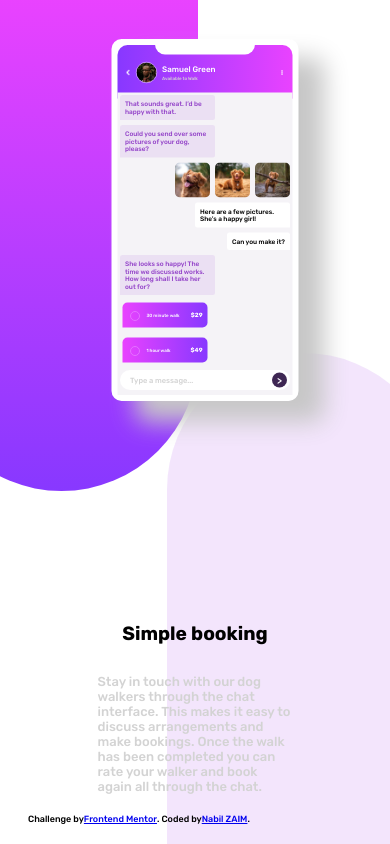
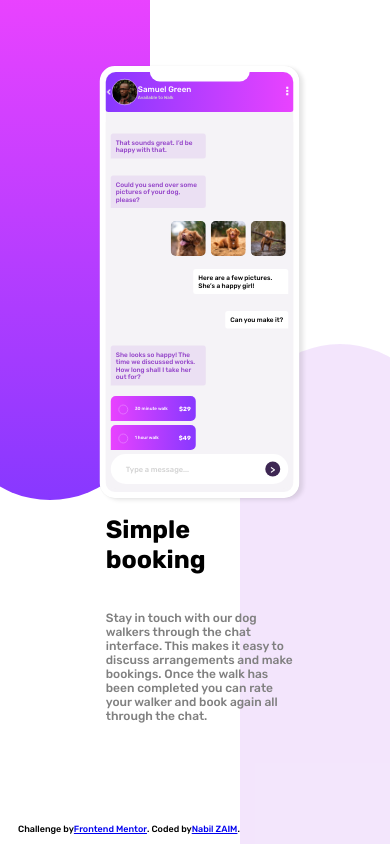
Before and after one commit to Nabil-Zaim-NZ/chat-app-css, a plain HTML site: page index.html in a window 390 px wide. Shown: the top 844 px of the page. Drawn offline with Linux system fonts and the light colour scheme.

Commit message:
the app is responsive now

```diff
--- a/index.html
+++ b/index.html
@@ -16,8 +16,7 @@
 
   <aside class="purple_background_up"></aside>
 
-  <div class="main_plus_article">
-    <aside class="purple_background_down"></aside>
+  <aside class="purple_background_down">
     <main>
       <div class="white_decoration"></div>
       <div class="chat_person">
@@ -66,9 +65,8 @@
           <span class="send_icon"> > </span>
         </div>
       </div>
-    </main>
 
-    <article class="article_container">
+      <article>
         <h1>Simple booking</h1>
         <p>
           Stay in touch with our dog walkers through the chat interface. This
@@ -77,14 +75,17 @@
           the chat.
         </p>
       </article>
-  </div>
+    </main>
 
+  </aside>
 
   <footer class="attribution">
     Challenge by
     <a href="https://www.frontendmentor.io?ref=challenge" target="_blank">Frontend Mentor</a>. Coded by <a
-      href="#">Nabil ZAIM</a>.
+      href="#">Nabil
+      ZAIM</a>.
   </footer>
+
 </body>
 
 </html>
--- a/styles.css
+++ b/styles.css
@@ -2,106 +2,66 @@
 
 body {
     font-family: 'Rubik';
-    overflow: hidden;
 }
 
-.main_plus_article {
-    display: flex;
-    align-items: center;
 
-    @media screen and (max-width:700px) {
-        flex-direction: column;
-        margin-top: auto;
-
-    }
+.purple_background_down {
+    width: 200px;
+    height: 500px;
+    position: absolute;
+    top: 0;
+    left: -50px;
+    background: linear-gradient(hsl(293, 100%, 63%), hsl(264, 100%, 61%));
+    border-radius: 0 0 200px 200px;
 }
 
-.purple_background_down {
-    display: flex;
-    width: 20vw;
-    aspect-ratio: 1/1.8;
-    background: linear-gradient(hsl(293, 100%, 63%), hsl(264, 100%, 61%));
-    position: absolute;
-    left: -50px;
-    top: 0;
-    border-radius: 0 0 200px 200px;
-    z-index: -1;
-
-    @media screen and (max-width:700px) {
-        width: 70vw;
-        left: -75px;
-
-    }
-
-}
 
 .purple_background_up {
-    display: flex;
-    width: 20vw;
-    aspect-ratio: 1/1.8;
+    width: 200px;
+    height: 500px;
+    position: absolute;
+    bottom: 0;
+    right: -50px;
     background-color: hsla(276, 96%, 45%, 0.1);
-    position: absolute;
-    margin-left: auto;
-    right: -50px;
-    bottom: 0;
     border-radius: 200px 200px 0 0;
-
-    @media screen and (max-width:700px) {
-        width: 70vw;
-        left: -75px;
-
-    }
-
-
 }
 
 main {
-    background-color: white;
+    position: absolute;
+    top: -150px;
+    left: 50px;
+
+    background-color: hsl(270, 20%, 96%);
     border: 12px solid white;
-    border-radius: 20px;
-    width: 350px;
-    height: 700px;
-    box-shadow: 50px 40px 50px 2px rgb(199, 199, 199);
+    width: 375px;
+    height: 840px;
+    border-radius: 30px;
+    box-shadow: 8px 4px 8px rgba(0, 0, 0, 0.1), 0 0 2px rgba(0, 0, 0, 0.1);
     transform: scale(0.5);
-    display: flex;
-    align-items: flex-start;
-    position: absolute;
-    left: 140px;
-    top: -20px;
-    z-index: 10;
-
-    @media screen and (max-width:700px) {
-        position: relative;
-        left: 10px;
-        top: -150px;
-    }
-
-
 }
 
 .white_decoration {
     width: 200px;
     height: 20px;
     background-color: white;
-    position: absolute;
+    position: relative;
     left: 50%;
     top: -1px;
     transform: translateX(-50%);
     border-radius: 0 0 20px 20px;
-
+    z-index: 1;
 }
 
 .chat_person {
+    position: relative;
+    top: -20px;
     border-radius: 20px 20px 5px 5px;
     background: linear-gradient(to left, hsl(293, 100%, 63%), hsl(264, 100%, 61%));
     color: white;
     display: flex;
-    padding: 15px;
     align-items: center;
     justify-content: space-around;
-    gap: 10px;
     height: 80px;
-    width: 100%;
 }
 
 .chat_person>img:last-of-type {
@@ -114,6 +74,14 @@ main {
     height: 12px;
 }
 
+.three_dots_icon>img {
+    height: 24px;
+}
+
+.avatar_img {
+    height: 50px;
+}
+
 .full_name {
     display: flex;
     flex-direction: column;
@@ -122,56 +90,32 @@ main {
 
 .three_dots_icon {
     margin-left: auto;
-
-
-}
-
-.three_dots_icon>img {
-    height: 12px;
 }
 
 .chat_person>p {
     margin: 0;
 }
 
-
 .chat_person>p>span {
     color: lightgray;
     font-size: xx-small;
 }
 
-article {
+.pictures {
     display: flex;
-    flex-direction: column;
-    position: absolute;
-    top: 150px;
-    left: 60%;
-    transform: translateX(-50%);
-
-    @media screen and (max-width:700px) {
-        bottom: 0;
-        justify-content: end;
-        align-items: center;
-        left: 50%;
-        transform: translateX(-50%);
-    }
+    gap: 10px;
+    align-self: flex-end;
+    margin: 5px;
 }
 
-article>p {
-    color: lightgrey;
-    font-size: small;
-    font-weight: unset;
-    margin-bottom: 50px;
-}
+.chat_background {
+    background-color: hsl(270, 20%, 96%);
+    display: flex;
+    gap: 8px;
+    flex-direction: column;
+    border-radius: 0 0 20px 20px;
+    padding: 10px;
 
-article>h1 {
-    font-size: larger;
-}
-
-footer {
-    position: absolute;
-    bottom: 0;
-    margin-top: 100px;
 }
 
 img {
@@ -179,35 +123,11 @@ img {
     border-radius: 10px;
 }
 
-.avatar_img {
-    height: 40px;
-}
-
-.pictures {
-    display: flex;
-    gap: 10px;
-    align-self: flex-end;
-    margin: 5px;
-
-
-}
-
-.chat_background {
-    background-color: hsl(270, 20%, 96%);
-    display: flex;
-    flex-direction: column;
-    position: absolute;
-    height: fit-content;
-    width: 100%;
-    bottom: 0;
-}
-
 .in_message {
     width: 170px;
     color: hsl(276, 55%, 52%);
     background-color: hsla(276, 55%, 52%, 0.1);
     border-radius: 5px 5px 5px 0;
-    margin: 5px;
     padding: 10px;
     align-self: flex-start;
     font-size: small;
@@ -220,12 +140,13 @@ img {
     color: black;
     background-color: white;
     border-radius: 5px 5px 0 5px;
-    margin: 5px;
     padding: 10px;
     align-self: flex-end;
     font-size: small;
 
+
 }
+
 
 .walk_option>p {
     font-size: xx-small;
@@ -263,7 +184,6 @@ input[type="radio"]:checked {
     width: 150px;
     background: linear-gradient(to right, hsl(293, 100%, 63%), hsl(264, 100%, 61%));
     border-radius: 10px 10px 10px 0;
-    margin: 10px 0 10px 10px;
     padding: 10px;
     height: 30px;
     display: flex;
@@ -277,11 +197,12 @@ input[type="radio"]:checked {
     background-color: white;
     border-radius: 100px;
     height: 40px;
-    margin: 5px;
     color: lightgrey;
-    margin-bottom: 10px;
     display: flex;
     align-items: center;
+    position: relative;
+    padding: 10px;
+
 }
 
 .type_message {
@@ -306,11 +227,48 @@ input[type="radio"]:checked {
     margin-right: 15px;
 }
 
+article {
+    display: flex;
+    flex-direction: column;
+    position: absolute;
+    top: 35%;
+    left: 500px;
+    width: 70vw;
+
+}
+
+article>p {
+    color: gray;
+    font-size: 24px;
+    font-weight: unset;
+    margin-bottom: 50px;
+}
+
+article>h1 {
+    font-size: 50px;
+}
+
 footer {
     margin-bottom: 0;
-    padding: 20px;
+    padding: 10px;
     font-size: xx-small;
     text-align: center;
     display: flex;
     justify-content: center;
+    position: fixed;
+    bottom: 0;
 }
+
+/* Responsive design */
+@media screen and (max-width: 500px) {
+
+    article {
+        position: fixed;
+        left: 50%;
+        top: auto;
+        width: 100%;
+        transform: translateX(-50%);
+
+    }
+
+}
```
Lines whose indentation alone changed are shown as unchanged.
